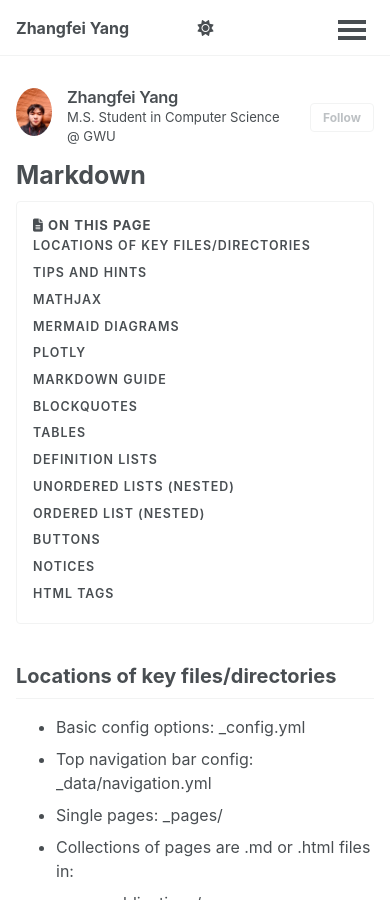
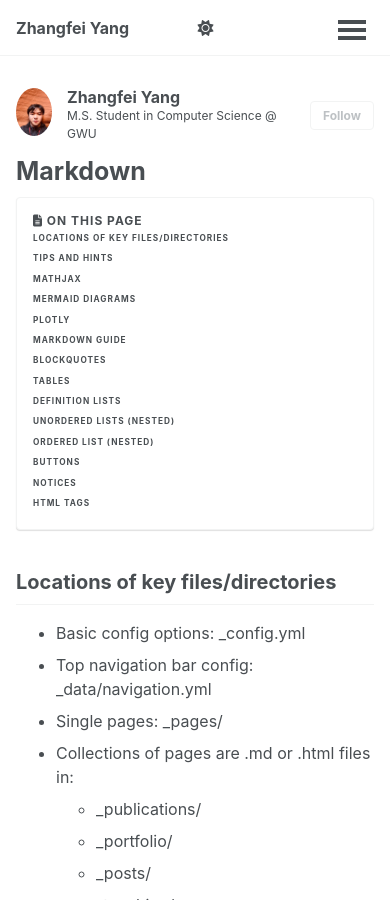
Before and after one commit to zhangfeiy/zhangfeiy.github.io, a Jekyll site: the page built from _pages/markdown.md, in a window 390 px wide and 900 px high. Built offline with Jekyll 4.4.1, drawn with Linux system fonts in a browser that asks for light colours; emoji names are drawn with the system emoji font; a style sheet for code colours, icons or effects is not loaded.

Commit message:
Update sidebar styles and layout adjustments
Refactor sidebar styles for improved consistency and responsiveness.

```diff
--- a/_sass/layout/_sidebar.scss
+++ b/_sass/layout/_sidebar.scss
@@ -1,78 +1,57 @@
 /* ==========================================================================
    SIDEBAR
    ========================================================================== */
-
 
 /*
    Default
    ========================================================================== */
 
 .sidebar {
-  -webkit-transform: translate3d(0, 0, 0);
-          transform: translate3d(0, 0, 0);
+  -webkit-transform: translate3d(0, 0 , 0);
+          transform: translate3d(0, 0 , 0);
 
   @include clearfix();
-
   margin-bottom: 1em;
-
-  font-family:
-    "Inter",
-    -apple-system,
-    BlinkMacSystemFont,
-    "Segoe UI",
-    Helvetica,
-    Arial,
-    sans-serif;
 
   @media (orientation: portrait) {
     margin-top: 1em;
   }
 
   @media screen and (min-width: $sidebar-screen-min-width) {
+    height: 100vh;
+    overflow-y: auto;               // Add scrollbar if the sidebar is too long
     position: fixed;
-
-    height: 100vh;
-    overflow-y: auto;
-
     padding-top: $masthead-height;
   }
 
   @include breakpoint($large) {
     @include span(2 of 12);
+    opacity: 1;
+    -webkit-transition: opacity 0.2s ease-in-out;
+            transition: opacity 0.2s ease-in-out;
 
-    opacity: 1;
+    &:hover {
+      opacity: 1;
+    }
   }
 
   @include breakpoint($x-large) {
-    max-width: 190px;
+    max-width: $sidebar-link-max-width;
     padding-right: 0;
   }
 
-  h2,
-  h3,
-  h4,
-  h5,
-  h6 {
+  h2, h3, h4, h5, h6 {
     margin-bottom: 0;
-
-    font-family:
-      "Inter",
-      -apple-system,
-      BlinkMacSystemFont,
-      "Segoe UI",
-      sans-serif;
+    font-family: $sans-serif-narrow;
   }
 
-  p,
-  li {
-    font-family:
-      "Inter",
-      -apple-system,
-      BlinkMacSystemFont,
-      "Segoe UI",
-      sans-serif;
+  h3, h4 {
+    font-size: $type-size-5;
+  }
 
-    font-size: 0.82rem;
+  p, li {
+    font-family: $sans-serif;
+    font-size: $type-size-6;
     line-height: 1.5;
   }
 
@@ -81,23 +60,14 @@
   }
 }
 
-
-/*
-   Right sidebar
-   ========================================================================== */
-
 .sidebar__right {
   margin-bottom: 1em;
 
   @include breakpoint($large) {
     position: relative;
-
     float: right;
-
     width: $right-sidebar-width-narrow;
-
     margin-left: span(0.5 of 12);
-
     z-index: 10;
   }
 
@@ -112,61 +82,48 @@
    ========================================================================== */
 
 .toc {
+  background-color: var(--global-bg-color);
+  border: 1px solid var(--global-border-color);
+  border-radius: $border-radius;
+  box-shadow: $box-shadow;
   padding: 1em;
 
-  background-color: var(--global-bg-color);
-
-  border: 1px solid var(--global-border-color);
-  border-radius: $border-radius;
-
-  box-shadow: none;
-
   .nav__title {
-    padding: 0;
-
     color: var(--global-text-color);
-
-    font-size: 0.82rem;
-
+    font-size: $type-size-6;
     background: transparent;
     border: 0;
+    padding: 0;
   }
 
   .toc__menu {
-    width: 100%;
-
     margin: 0;
     padding: 0;
-
+    width: 100%;
     list-style: none;
-
-    font-size: 0.8rem;
+    font-size: $type-size-6;
 
     a {
       display: block;
-
       padding: 0.25rem 0;
-
       color: var(--global-text-color);
-
-      font-size: 0.78rem;
-      font-weight: 400;
+      font-size: $type-size-7;
+      font-weight: normal;
       line-height: 1.5;
-
       border-bottom: 0;
 
       &:hover {
         text-decoration: underline;
-        text-underline-offset: 2px;
       }
     }
 
     > li > a {
-      font-weight: 600;
+      font-weight: bold;
     }
 
     li ul > li a {
       padding-left: 1rem;
+      font-weight: normal;
     }
 
     li ul li ul > li a {
@@ -179,147 +136,94 @@
   }
 }
 
-
 /*
-   Author profile
+   Author profile and links
    ========================================================================== */
 
 .author__avatar {
   display: table-cell;
-
+  vertical-align: top;
   width: 36px;
-
-  vertical-align: top;
+  // set width only, for non-square avatars
+  // height: 36px;
 
   @include breakpoint($large) {
     display: block;
-
     width: auto;
     height: auto;
-
-    margin-bottom: 0.8rem;
   }
 
   img {
-    max-width: 150px;
-
+    max-width: 175px;
     border-radius: 50%;
 
     @include breakpoint($large) {
-      padding: 3px;
-
+      padding: 5px;
       border: 1px solid var(--global-border-color);
     }
   }
 }
 
-
-/*
-   Author text
-   ========================================================================== */
-
 .author__content {
   display: table-cell;
-
+  vertical-align: top;
   padding-left: 15px;
   padding-right: 25px;
-
-  vertical-align: top;
-
   line-height: 1;
 
   @include breakpoint($large) {
     display: block;
-
     width: 100%;
-
     padding-left: 0;
     padding-right: 0;
   }
 }
 
-
 .author__name {
   margin: 0;
 
   @include breakpoint($large) {
-    margin-top: 0.5rem;
-    margin-bottom: 0.4rem;
+    margin-top: 10px;
+    margin-bottom: 10px;
   }
 }
-
-
 .sidebar .author__name {
-  font-family:
-    "Inter",
-    -apple-system,
-    BlinkMacSystemFont,
-    "Segoe UI",
-    sans-serif;
-
-  font-size: 1.03rem;
-  font-weight: 600;
-
-  letter-spacing: -0.018em;
+  font-family: $sans-serif;
+  font-size: $type-size-5;
 }
-
 
 .sidebar .author__desktop {
   display: none;
-
   @media screen and (min-width: 1024px) {
     display: block;
   }
 }
 
-
 .author__pronouns {
   margin: 0;
 
   @include breakpoint($large) {
-    margin-top: 0.4rem;
-    margin-bottom: 0.4rem;
+    margin-top: 10px;
+    margin-bottom: 10px;
   }
 }
-
 
 .author__bio {
   margin: 0;
 
-  color: var(--global-text-color);
-
-  font-size: 0.79rem;
-  line-height: 1.5;
-
   @include breakpoint($large) {
-    max-width: 180px;
-
-    margin-top: 0.4rem;
-    margin-bottom: 1rem;
+    margin-top: 10px;
+    margin-bottom: 20px;
   }
 }
 
-
-/*
-   Author links wrapper
-   ========================================================================== */
-
 .author__urls-wrapper {
   position: relative;
-
   display: table-cell;
-
   vertical-align: middle;
-
-  font-family:
-    "Inter",
-    -apple-system,
-    BlinkMacSystemFont,
-    "Segoe UI",
-    sans-serif;
-
+  font-family: $sans-serif;
   z-index: 10;
-
+  position: relative;
   cursor: pointer;
 
   li:last-child {
@@ -341,64 +245,40 @@
   }
 }
 
-
-/*
-   Author links
-   ========================================================================== */
-
 .author__urls {
   display: none;
-
   position: absolute;
   right: 0;
-
   margin-top: 15px;
   padding: 10px;
-
   list-style-type: none;
-
   border: 1px solid var(--global-border-color);
   border-radius: $border-radius;
-
   background: var(--global-bg-color);
-
   z-index: -1;
-
-  box-shadow: 0 4px 16px rgba(#000, 0.08);
-
+  box-shadow: 0 0 10px rgba(#000, 0.25);
   cursor: default;
 
   @include breakpoint($large) {
     display: block;
-
     position: relative;
-
     margin: 0;
     padding: 0;
-
     border: 0;
-
     background: transparent;
-
     box-shadow: none;
   }
 
   &:before {
     display: block;
-
     content: "";
-
     position: absolute;
-
     top: -11px;
     left: calc(50% - 10px);
-
     width: 0;
-
     border-style: solid;
     border-width: 0 10px 10px;
     border-color: var(--global-border-color) transparent;
-
     z-index: 0;
 
     @include breakpoint($large) {
@@ -408,20 +288,14 @@
 
   &:after {
     display: block;
-
     content: "";
-
     position: absolute;
-
     top: -10px;
     left: calc(50% - 10px);
-
     width: 0;
-
     border-style: solid;
     border-width: 0 10px 10px;
-    border-color: var(--global-bg-color) transparent;
-
+    border-color: #fff transparent;
     z-index: 1;
 
     @include breakpoint($large) {
@@ -430,44 +304,21 @@
   }
 
   li {
-    margin-bottom: 0.18rem;
-
     white-space: nowrap;
-
-    color: var(--global-text-color);
   }
 
   a {
     display: block;
-
-    margin-bottom: 0;
-
-    padding:
-      0.22rem 0.2rem
-      0.22rem 0;
-
+    margin-bottom: 5px;
+    padding-right: 5px;
+    padding-top: 2px;
+    padding-bottom: 2px;
     color: inherit;
-
-    font-size: 0.78rem;
-    font-weight: 400;
-
-    line-height: 1.4;
-
+    font-size: $type-size-5;
     text-decoration: none;
 
     &:hover {
-      text-decoration: none;
-      opacity: 0.7;
+      text-decoration: underline;
     }
   }
-
-  i {
-    width: 1.15rem;
-
-    margin-right: 0.25rem;
-
-    text-align: center;
-
-    opacity: 0.78;
-  }
 }
```
